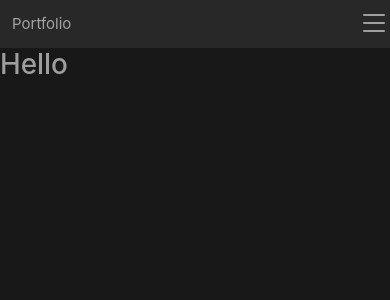
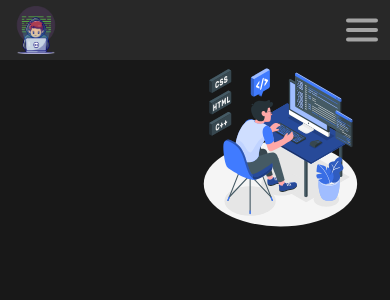
Before and after one commit to anirudhasj441/portfolio, a Vue app in the folder frontend/: page / in a window 390 px wide. Shown: the top 300 px of the page. Built offline with nearby package versions, Linux system fonts and the light colour scheme.

Commit message:
add animation to navbar toggle button

```diff
--- a/frontend/src/assets/base.css
+++ b/frontend/src/assets/base.css
@@ -20,7 +20,7 @@
   --vt-c-text-dark-1: var(--vt-c-white);
   --vt-c-text-dark-2: rgba(235, 235, 235, 0.64);
 
-  --navbar-height: 3rem;
+  --navbar-height: 3.75rem;
 }
 
 /* semantic color variables for this project */
--- a/frontend/src/components/NavBar.vue
+++ b/frontend/src/components/NavBar.vue
@@ -1,13 +1,20 @@
 <template>
     <nav class="nav-bar">
         <div class="container-fluid h-100 d-flex align-items-center justify-content-between">
-            <div class="brand">
-                Portfolio
+            <div class="brand d-flex align-items-center">
+                <img src="../assets/programmer.png" alt="logo" style="width: 3rem;">
+                <!-- <h5 class="my-0 ms-2">
+                    Anirudha Jadhav
+                </h5> -->
             </div>
-            <button v-if="nav_collapse" id="navbar-toggle" class="btn p-0 shadow-none border-0" @click="show_nav=!show_nav"><i class="bi" :class="show_nav ? 'bi-x' : 'bi-list'" style="font-size: 2rem;"></i></button>
-            <ul class="nav-menu h-100 p-0" :style="nav_style" @blur="blurNavBar">
+            <div v-if="nav_collapse" class="toggle-btn" :class="show_nav ? 'open' : ''" @click="show_nav=!show_nav">
+                <div class="hamburger"></div>
+            </div>
+            <!-- <button v-if="nav_collapse" id="navbar-toggle" class="btn p-0 shadow-none border-0" @click="show_nav=!show_nav"><i class="bi" :class="show_nav ? 'bi-x' : 'bi-list'" style="font-size: 2rem;"></i></button> -->
+            <ul class="nav-menu h-100 p-0" :style="nav_style">
                 <li class="px-3"><RouterLink to="/">Home</RouterLink></li>
-                <li class="px-3"><RouterLink to="/about">About</RouterLink></li>
+                <li class="px-3"><RouterLink to="/about">Projects</RouterLink></li>
+                <li class="px-3"><RouterLink to="/resume">Resume</RouterLink></li>
             </ul>
         </div>
     </nav>
@@ -26,13 +33,7 @@ export default{
         }
     },
     methods: {
-        blurNavBar: function(){
-            console.log("blurrrr")
-            let width = window.innerWidth;
-            if(width <= 576){
-                this.show_nav = false;
-            }
-        }
+
     },
     mounted() {
         let width = window.innerWidth;
@@ -119,7 +120,12 @@ export default{
     }
     .nav-menu li{
         width: 100%;
-        height: var(--navbar-height) !important;
+        max-height: 2.75rem !important;
+    }
+
+    .nav-menu li a{
+        width: 100%;
+        text-align: center;
     }
 
     /* .nav-menu li a.router-link-exact-active{
@@ -128,12 +134,65 @@ export default{
 
     #navbar-toggle{
         /* display: block; */
-        color: var(--color-text);
+        color: var(--bs-primary);
         position: absolute;
         top: 50%;
         right: 0;
         transform: translateY(-50%);
         z-index: 9999;
     }
+    .toggle-btn{
+        display: flex;
+        justify-content: center;
+        align-items: center;
+        height: var(--navbar-height);
+        /* background-color: blue; */
+        /* border: 3px solid var(--color-text); */
+        width: 2rem;
+        transition: all 0.3s ease-in-out;
+    }
+
+    .hamburger {
+        position: relative;
+        border-radius: 20px;
+        width: 100%;
+        height: 8%;
+        background-color: var(--color-text);
+        transition: all 0.3s ease-in-out;
+    }
+
+    .hamburger::after, .hamburger::before {
+        content: '';
+        width: 100%;
+        height: 100%;
+        top: 0;
+        left: 0;
+        border-radius: 20px;
+        background-color: var(--color-text);
+        position: absolute;
+        transition: all 0.3s ease-in-out;
+    }
+
+    .hamburger::after{
+        transform: translateY(-200%);
+    }
+    .hamburger::before{
+        transform: translateY(200%);
+    }
+    .toggle-btn.open{
+        transform: rotate(180deg);
+    }
+    .toggle-btn.open .hamburger{
+        background: transparent;
+        box-shadow: none;
+    }
+    .toggle-btn.toggle-btn.open .hamburger::after{
+        transform: rotate(calc(45deg));
+    }
+
+    .toggle-btn.toggle-btn.open .hamburger::before{
+        transform: rotate(-45deg);
+    }
+
 }
 </style>
--- a/frontend/src/views/HomeView.vue
+++ b/frontend/src/views/HomeView.vue
@@ -4,6 +4,17 @@ import TheWelcome from '../components/TheWelcome.vue'
 
 <template>
   <main>
-    <h1>Hello</h1>
+    <section id="banner">
+      <div class="row w-100">
+        <div class="col-6">
+
+        </div>
+        <div class="col-6 text-end">
+          <img src="../assets/Programming-amico.svg" alt="" style="width: 100%; max-height: 500px;">
+        </div>
+      </div>
+    </section>
+    <!-- <h1>Hello</h1> -->
+    <!-- <button class="btn btn-sm btn-primary">Demo</button> -->
   </main>
 </template>
```
Also changed, not shown: frontend/src/assets/Programming-amico.svg (added), frontend/src/assets/programmer.png (added).
